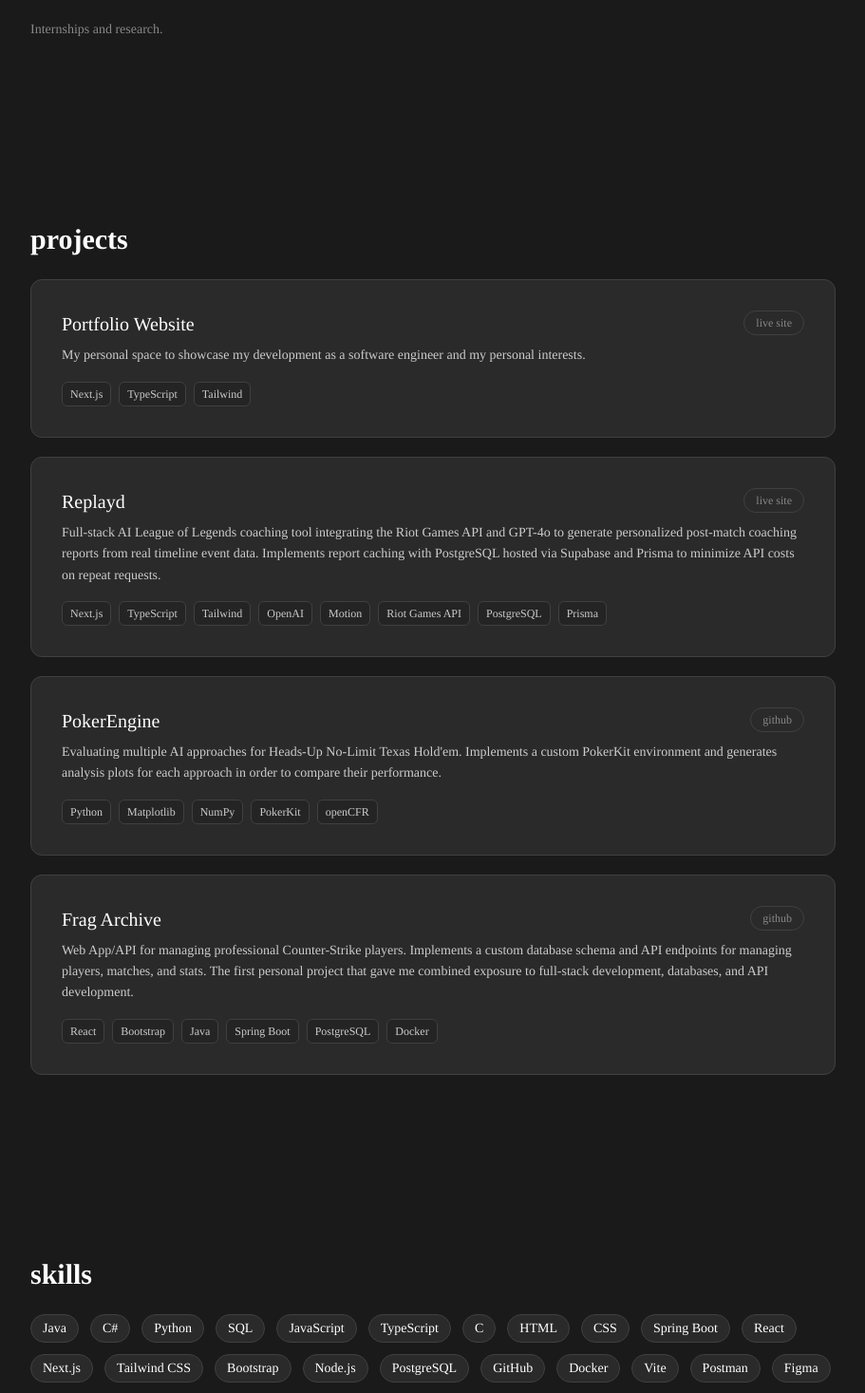
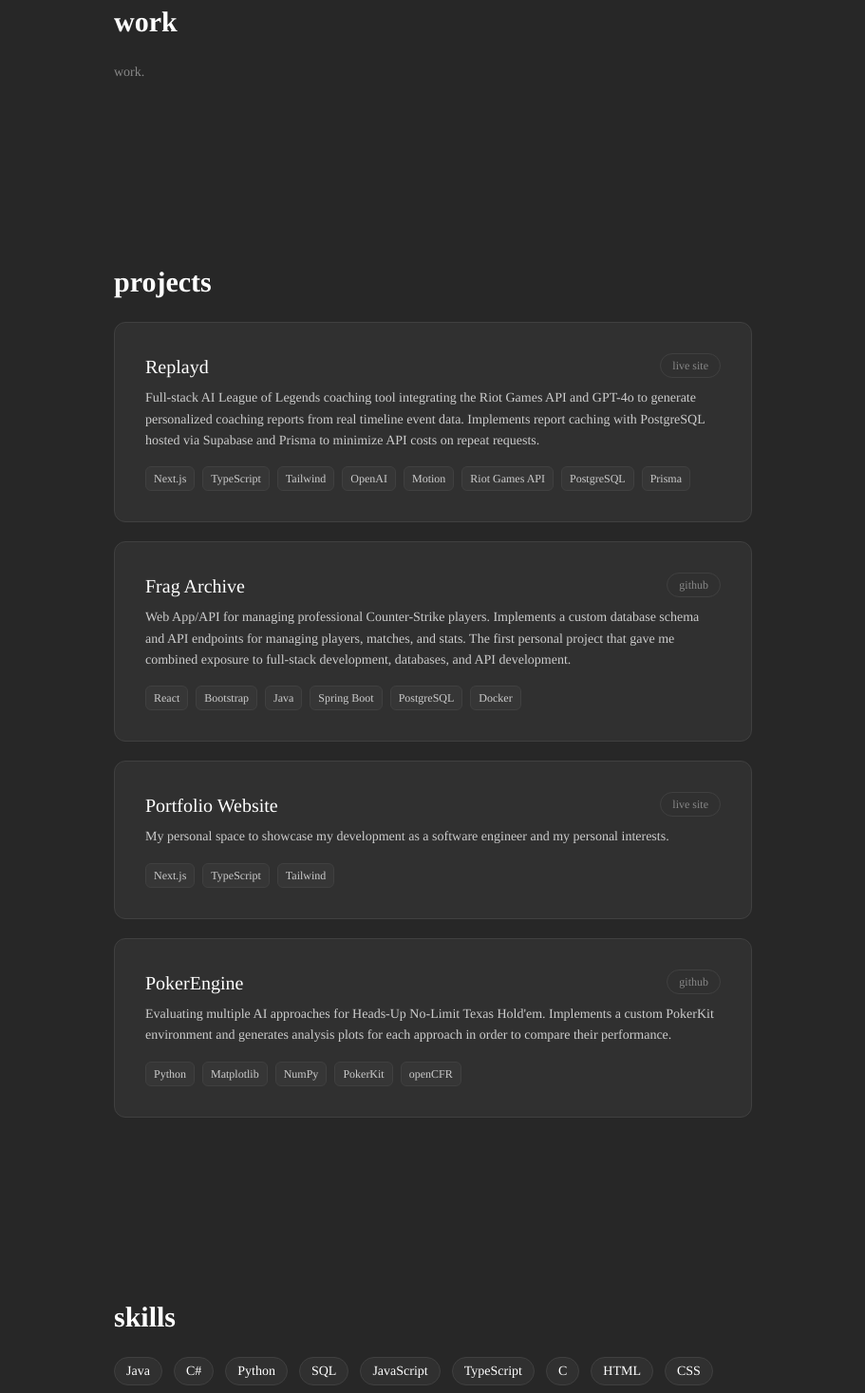
Before and after one commit to JohnnySprit/jnzheng.dev, a Next.js app: page / in a window 1280 px wide. Shown: the part 1300-2767 px from the top of the page at 95% size, without its empty margins (184-1095 px from the left). Built offline with nearby package versions, Linux system fonts and the light colour scheme.

Commit message:
chore: moved information clutter into src/data and changed bg colors

```diff
--- a/src/app/globals.css
+++ b/src/app/globals.css
@@ -21,9 +21,9 @@ html {
   }
 
   .dark {
-    --bg-primary: #1a1a1a;
-    --bg-secondary: #242424;
-    --bg-tertiary: #2a2a2a;
+    --bg-primary: #272727;
+    --bg-secondary: #363636;
+    --bg-tertiary: #303030;
     --text-primary: #ffffff;
     --text-secondary: #cccccc;
     --text-muted: #888888;
--- a/src/app/page.tsx
+++ b/src/app/page.tsx
@@ -1,87 +1,10 @@
 import Link from "next/link";
 import { Navbar } from "@/components/layout/NavBar";
 import { Analytics } from "@vercel/analytics/next";
+import { PROJECTS } from "@/data/projects";
+import { SKILLS } from "@/data/skills";
 
-const SKILLS = [
-  "Java",
-  "C#",
-  "Python",
-  "SQL",
-  "JavaScript",
-  "TypeScript",
-  "C",
-  "HTML",
-  "CSS",
-  "Spring Boot",
-  "React",
-  "Next.js",
-  "Tailwind CSS",
-  "Bootstrap",
-  "Node.js",
-  "PostgreSQL",
-  "GitHub",
-  "Docker",
-  "Vite",
-  "Postman",
-  "Figma",
-  "OpenAI",
-  "Motion",
-  "Prisma",
-  "Supabase",
-  "Vercel",
-  "Claude Code",
-  "Cursor",
-  "VS Code",
-  "IntelliJ IDEA",
-  "Slack",
-  "Teams",
-  "Azure DevOps",
-  "Azure",
-  "Git",
-];
-
-const PROJECTS = [
-  {
-    title: "Portfolio Website",
-    description:
-      "My personal space to showcase my development as a software engineer and my personal interests.",
-    tech: ["Next.js", "TypeScript", "Tailwind"],
-    linkLabel: "live site",
-    link: "https://jnzheng.dev",
-    external: false,
-  },
-  {
-    title: "Replayd",
-    description:
-      "Full-stack AI League of Legends coaching tool integrating the Riot Games API and GPT-4o to generate personalized post-match coaching reports from real timeline event data. " +
-      "Implements report caching with PostgreSQL hosted via Supabase and Prisma to minimize API costs on repeat requests.",
-    tech: ["Next.js", "TypeScript", "Tailwind", "OpenAI", "Motion", "Riot Games API", "PostgreSQL", "Prisma"],
-    linkLabel: "live site",
-    link: "https://replaydcoach.vercel.app/",
-    external: true,
-  },
-  {
-    title: "PokerEngine",
-    description:
-      "Evaluating multiple AI approaches for Heads-Up No-Limit Texas Hold'em. Implements a custom PokerKit environment and generates analysis plots for each approach in order to compare their performance.",
-    tech: ["Python", "Matplotlib", "NumPy", "PokerKit", "openCFR"],
-    linkLabel: "github",
-    link: "https://github.com/JohnnySprit/PokerEngine",
-    external: true,
-  },
-  {
-    title: "Frag Archive",
-    description:
-      "Web App/API for managing professional Counter-Strike players. Implements a custom database schema and API endpoints for managing players, matches, and stats. " +
-      "The first personal project that gave me combined exposure to full-stack development, databases, and API development.",
-    tech: ["React", "Bootstrap", "Java", "Spring Boot", "PostgreSQL", "Docker"],
-    linkLabel: "github",
-    link: "https://github.com/JohnnySprit/Frag-Archive",
-    external: true,
-  },
-];
-
-const sectionClass = "mx-auto max-w-4xl scroll-mt-28 px-4 py-16 sm:px-6 sm:py-24";
+const sectionClass = "mx-auto max-w-[720px] px-4 py-16 sm:px-6 sm:py-24";
 const headingClass = "mb-6 text-2xl font-semibold sm:text-3xl";
 
 export default function Home() {
@@ -90,16 +13,16 @@ export default function Home() {
       <Navbar />
       <Analytics />
 
-      <section className="mx-auto flex min-h-screen max-w-4xl items-center px-4 sm:px-6">
+      <section className="mx-auto flex min-h-screen max-w-[720px] items-center justify-center px-4 sm:px-6">
         <div>
-          <h1 className="text-4xl d sm:text-5xl">hi there, i&apos;m johnny.</h1>
-          <div className="mt-6 flex items-center gap-4">
+          <h1 className="text-4xl sm:text-5xl">hi there, i&apos;m johnny.</h1>
+          <div className="mt-6 flex items-center gap-4 justify-center">
             <a
               href="https://linkedin.com/in/jnzheng"
               target="_blank"
               rel="noopener noreferrer"
               aria-label="LinkedIn"
-              className="text-[var(--text-secondary)] transition-colors duration-200 hover:text-[var(--accent)]"
+              className="text-[var(--text-secondary)] transition-colors duration-200 hover:opacity-60"
             >
               <svg width="25" height="25" fill="currentColor">
                 <path
@@ -113,7 +36,7 @@ export default function Home() {
               target="_blank"
               rel="noopener noreferrer"
               aria-label="GitHub"
-              className="text-[var(--text-secondary)] transition-colors duration-200 hover:text-[var(--accent)]"
+              className="text-[var(--text-secondary)] transition-colors duration-200 hover:opacity-60"
             >
               <svg width="25" height="25" fill="currentColor">
                 <path
@@ -126,7 +49,7 @@ export default function Home() {
         </div>
       </section>
 
-      <section id="about" className={sectionClass}>
+      <section className={sectionClass}>
         <h2 className={headingClass}>about</h2>
         <div className="grid gap-6 md:grid-cols-2">
           <p className="text-[var(--text-secondary)]">
@@ -146,10 +69,10 @@ export default function Home() {
         </div>
       </section>
 
-      <section id="experience" className={sectionClass}>
-        <h2 className={headingClass}>experience</h2>
+      <section id="work" className={sectionClass}>
+        <h2 className={headingClass}>work</h2>
         <p className="text-[var(--text-muted)]">
-          Internships and research.
+          work.
         </p>
       </section>
 
@@ -159,7 +82,7 @@ export default function Home() {
           {PROJECTS.map((project) => (
             <article
               key={project.title}
-              className="rounded-xl border border-[var(--border)] bg-[var(--bg-tertiary)] p-5 transition-colors duration-200 hover:border-[var(--accent)] sm:p-8"
+              className="rounded-xl border border-[var(--border)] bg-[var(--bg-tertiary)] p-5 transition-colors duration-200 hover:opacity-80 sm:p-8"
             >
               <div className="mb-2 flex flex-wrap items-start justify-between gap-2 sm:gap-4">
                 <h3 className="text-lg font-medium sm:text-xl">{project.title}</h3>
@@ -169,14 +92,14 @@ export default function Home() {
                       href={project.link}
                       target="_blank"
                       rel="noopener noreferrer"
-                      className="shrink-0 rounded-full border border-[var(--border)] px-3 py-1 text-xs text-[var(--text-muted)] transition-colors duration-200 hover:border-[var(--accent-muted)]"
+                      className="shrink-0 rounded-full border border-[var(--border)] px-3 py-1 text-xs text-[var(--text-muted)] transition-colors duration-200 hover:opacity-60"
                     >
                       {project.linkLabel}
                     </a>
                   ) : (
                     <Link
                       href={project.link}
-                      className="shrink-0 rounded-full border border-[var(--border)] px-3 py-1 text-xs text-[var(--text-muted)] transition-colors duration-200 hover:border-[var(--accent-muted)]"
+                      className="shrink-0 rounded-full border border-[var(--border)] px-3 py-1 text-xs text-[var(--text-muted)] transition-colors duration-200 hover:opacity-60"
                     >
                       {project.linkLabel}
                     </Link>
@@ -189,7 +112,7 @@ export default function Home() {
                 {project.tech.map((tag) => (
                   <span
                     key={tag}
-                    className="rounded-md border border-[var(--border)] bg-[var(--bg-secondary)] px-2 py-1 text-xs text-[var(--text-secondary)]"
+                    className="rounded-md border border-[var(--border)] bg-[var(--bg-secondary)] px-2 py-1 text-xs text-[var(--text-secondary)] hover:opacity-60"
                   >
                     {tag}
                   </span>
@@ -200,13 +123,13 @@ export default function Home() {
         </div>
       </section>
 
-      <section id="skills" className={sectionClass}>
+      <section className={sectionClass}>
         <h2 className={headingClass}>skills</h2>
         <div className="flex flex-wrap gap-3">
           {SKILLS.map((skill) => (
             <span
               key={skill}
-              className="rounded-full border border-[var(--border)] bg-[var(--bg-tertiary)] px-3 py-1 text-sm transition-colors duration-200 hover:border-[var(--accent)]"
+              className="rounded-full border border-[var(--border)] bg-[var(--bg-tertiary)] px-3 py-1 text-sm transition-colors duration-200 hover:opacity-60"
             >
               {skill}
             </span>
--- a/src/components/layout/NavBar.tsx
+++ b/src/components/layout/NavBar.tsx
@@ -11,7 +11,7 @@ const LINKS = [
 
 export function Navbar() {
   return (
-    <nav className="fixed left-1/2 z-50 max-w-[calc(100%-1rem)]  -translate-x-1/2 sm:top-8">
+    <nav className="flex fixed left-1/2 z-50 max-w-[calc(100%-1rem)] -translate-x-1/2 items-centerjustify-center sm:top-8">
       <div className="flex items-center gap-3 border-b border-[var(--border)] drop-shadow-sm px-3 py-1.5 sm:gap-6 sm:px-6 sm:py-1">
         <Link href="/" className="hover:opacity-60 active:text-[var(--accent)]">🐵</Link>
         {LINKS.map((link) => (
--- /dev/null
+++ b/src/data/projects.ts
@@ -0,0 +1,40 @@
+export const PROJECTS = [
+    {
+        title: "Replayd",
+        description:
+            "Full-stack AI League of Legends coaching tool integrating the Riot Games API and GPT-4o to generate personalized coaching reports from real timeline event data. " +
+            "Implements report caching with PostgreSQL hosted via Supabase and Prisma to minimize API costs on repeat requests.",
+        tech: ["Next.js", "TypeScript", "Tailwind", "OpenAI", "Motion", "Riot Games API", "PostgreSQL", "Prisma"],
+        linkLabel: "live site",
+        link: "https://replaydcoach.vercel.app/",
+        external: true,
+    },
+    {
+        title: "Frag Archive",
+        description:
+            "Web App/API for managing professional Counter-Strike players. Implements a custom database schema and API endpoints for managing players, matches, and stats. " +
+            "The first personal project that gave me combined exposure to full-stack development, databases, and API development.",
+        tech: ["React", "Bootstrap", "Java", "Spring Boot", "PostgreSQL", "Docker"],
+        linkLabel: "github",
+        link: "https://github.com/JohnnySprit/Frag-Archive",
+        external: true,
+    },
+    {
+        title: "Portfolio Website",
+        description:
+            "My personal space to showcase my development as a software engineer and my personal interests.",
+        tech: ["Next.js", "TypeScript", "Tailwind"],
+        linkLabel: "live site",
+        link: "https://jnzheng.dev",
+        external: false,
+    },
+    {
+        title: "PokerEngine",
+        description:
+            "Evaluating multiple AI approaches for Heads-Up No-Limit Texas Hold'em. Implements a custom PokerKit environment and generates analysis plots for each approach in order to compare their performance.",
+        tech: ["Python", "Matplotlib", "NumPy", "PokerKit", "openCFR"],
+        linkLabel: "github",
+        link: "https://github.com/JohnnySprit/PokerEngine",
+        external: true,
+    },
+];
--- /dev/null
+++ b/src/data/skills.ts
@@ -0,0 +1,37 @@
+export const SKILLS = [
+    "Java",
+    "C#",
+    "Python",
+    "SQL",
+    "JavaScript",
+    "TypeScript",
+    "C",
+    "HTML",
+    "CSS",
+    "Spring Boot",
+    "React",
+    "Next.js",
+    "Tailwind CSS",
+    "Bootstrap",
+    "Node.js",
+    "PostgreSQL",
+    "GitHub",
+    "Docker",
+    "Vite",
+    "Postman",
+    "Figma",
+    "OpenAI",
+    "Motion",
+    "Prisma",
+    "Supabase",
+    "Vercel",
+    "Claude Code",
+    "Cursor",
+    "VS Code",
+    "IntelliJ IDEA",
+    "Slack",
+    "Teams",
+    "Azure DevOps",
+    "Azure",
+    "Git",
+];
```
Also changed, not shown: src/data/interests.ts (added), src/data/work.ts (added).
